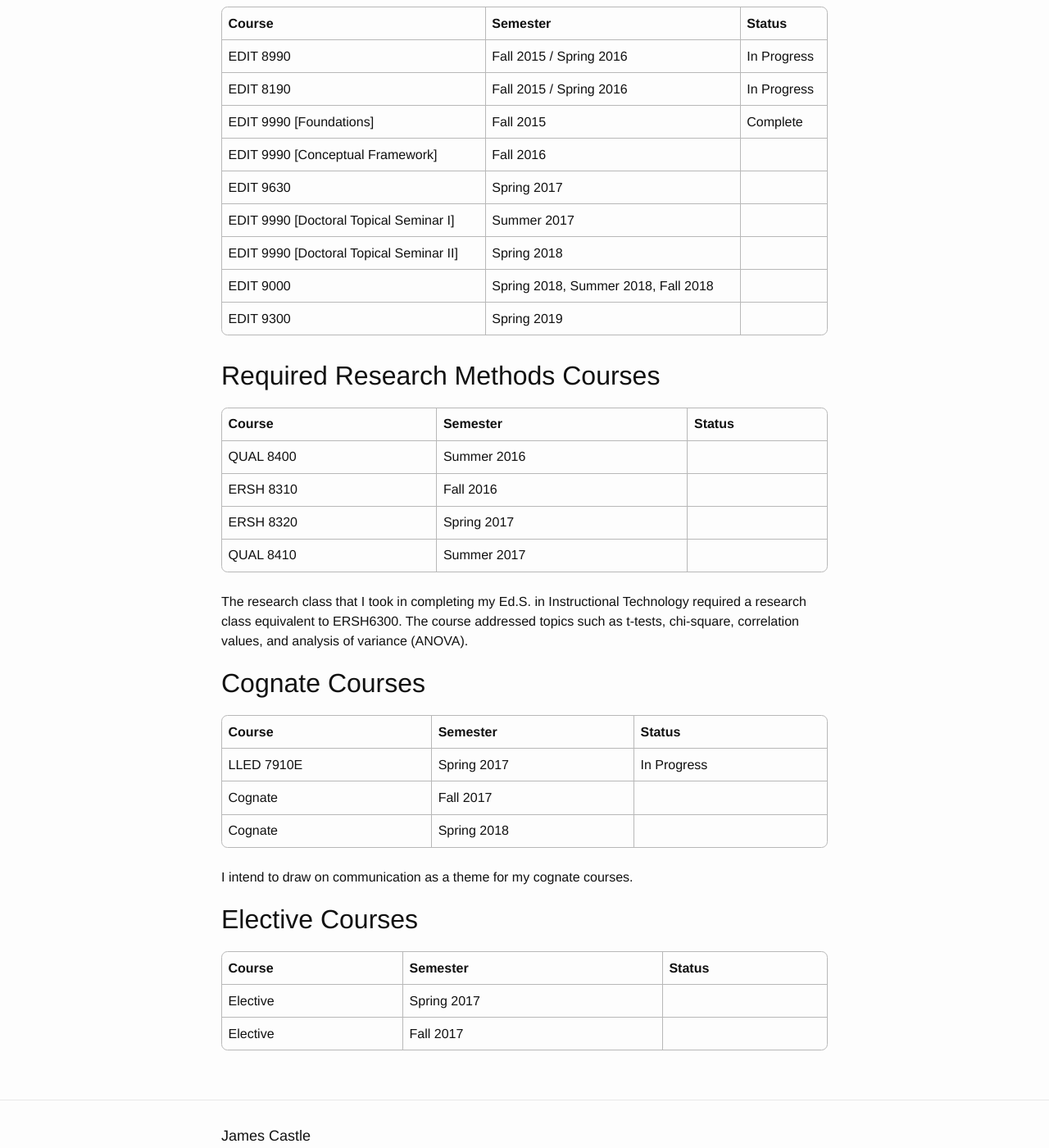
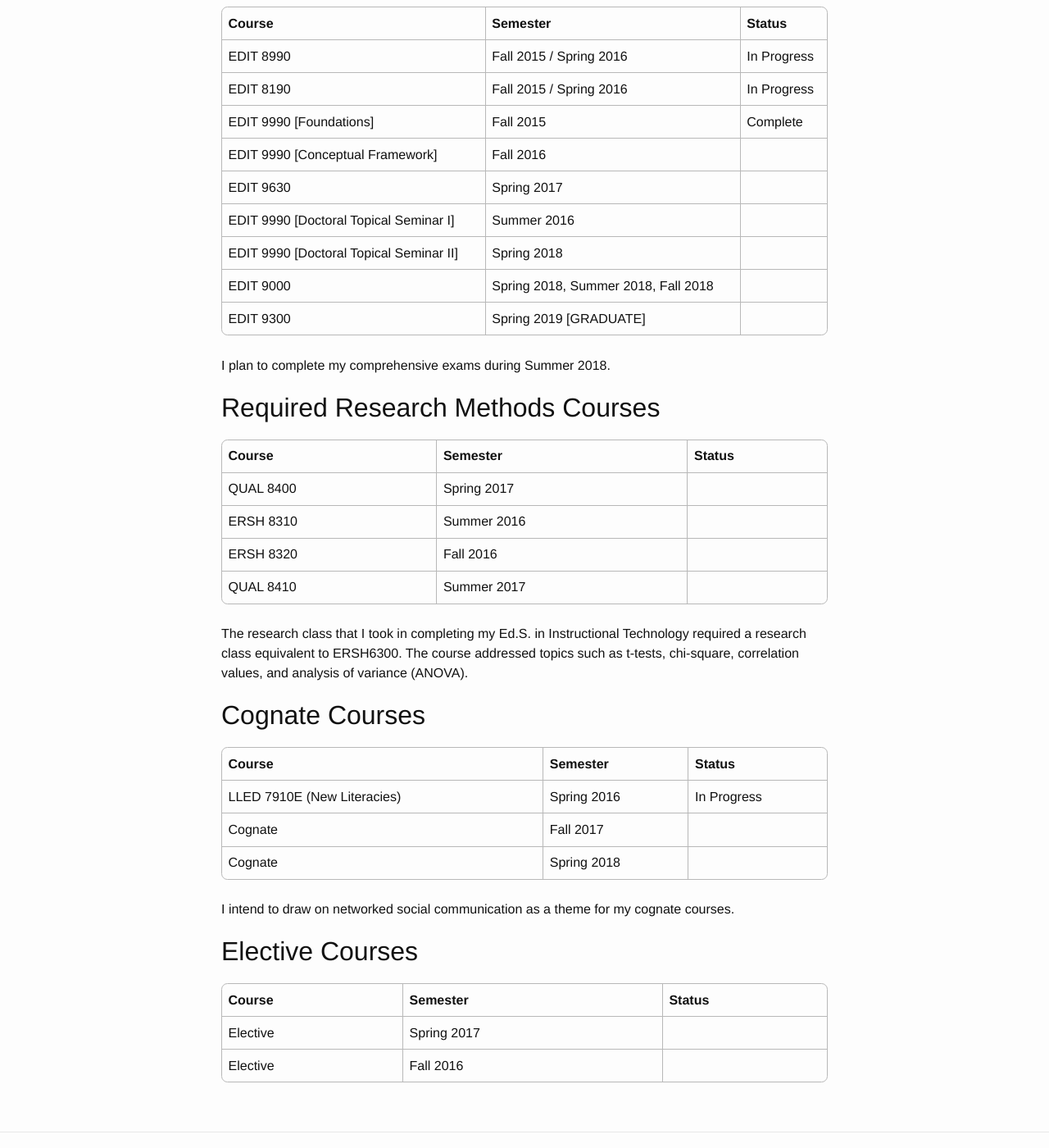
Before and after one commit to jcastle0/ldtportfolio, a Jekyll site: the page built from program.md, in a window 1280 px wide and 1400 px high, scrolled down 331 px. Shown: the whole window at 82% size. Built offline with Jekyll 4.4.1, drawn with Linux system fonts in a browser that asks for light colours.

Commit message:
Update program.md

```diff
--- a/program.md
+++ b/program.md
@@ -13,18 +13,20 @@
 | EDIT 9990 [Foundations] | Fall 2015               | Complete    |
 | EDIT 9990 [Conceptual Framework] | Fall 2016      |             |
 | EDIT 9630               | Spring 2017             |             |
-| EDIT 9990 [Doctoral Topical Seminar I] | Summer 2017 |          |
+| EDIT 9990 [Doctoral Topical Seminar I] | Summer 2016 |          |
 | EDIT 9990 [Doctoral Topical Seminar II] | Spring 2018 |         |
 | EDIT 9000               | Spring 2018, Summer 2018, Fall 2018 | |
-| EDIT 9300               | Spring 2019             |             |
+| EDIT 9300               | Spring 2019 [GRADUATE]  |             |
+
+I plan to complete my comprehensive exams during Summer 2018.
 
 ## Required Research Methods Courses
 
 | Course                  | Semester                | Status      |
 |-------------------------|-------------------------|-------------|
-| QUAL 8400               | Summer 2016             |             |
-| ERSH 8310               | Fall 2016               |             |
-| ERSH 8320               | Spring 2017             |             |
+| QUAL 8400               | Spring 2017             |             |
+| ERSH 8310               | Summer 2016             |             |
+| ERSH 8320               | Fall 2016               |             |
 | QUAL 8410               | Summer 2017             |             |
 
 The research class that I took in completing my Ed.S. in Instructional Technology required a research class equivalent to ERSH6300. The course addressed topics such as t-tests, chi-square, correlation values, and analysis of variance (ANOVA).
@@ -33,15 +35,15 @@
 
 | Course                  | Semester                | Status      |
 |-------------------------|-------------------------|-------------|
-| LLED 7910E              | Spring 2017             | In Progress |
+| LLED 7910E (New Literacies) | Spring 2016             | In Progress |
 | Cognate                 | Fall 2017               |             |
 | Cognate                 | Spring 2018             |             |
 
-I intend to draw on communication as a theme for my cognate courses.
+I intend to draw on networked social communication as a theme for my cognate courses.
 
 ## Elective Courses
 
 | Course                  | Semester                | Status      |
 |-------------------------|-------------------------|-------------|
 | Elective                | Spring 2017             |             |
-| Elective                | Fall 2017               |             |
+| Elective                | Fall 2016               |             |
```
